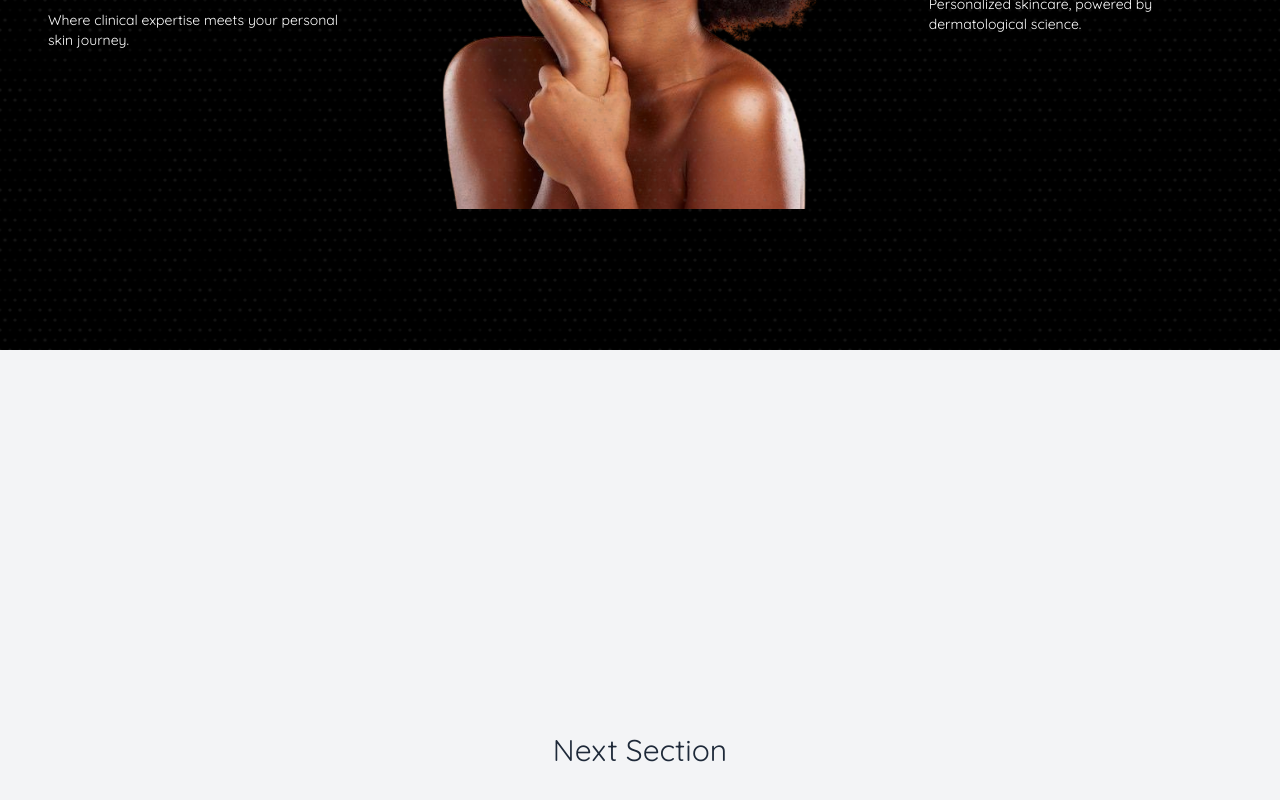
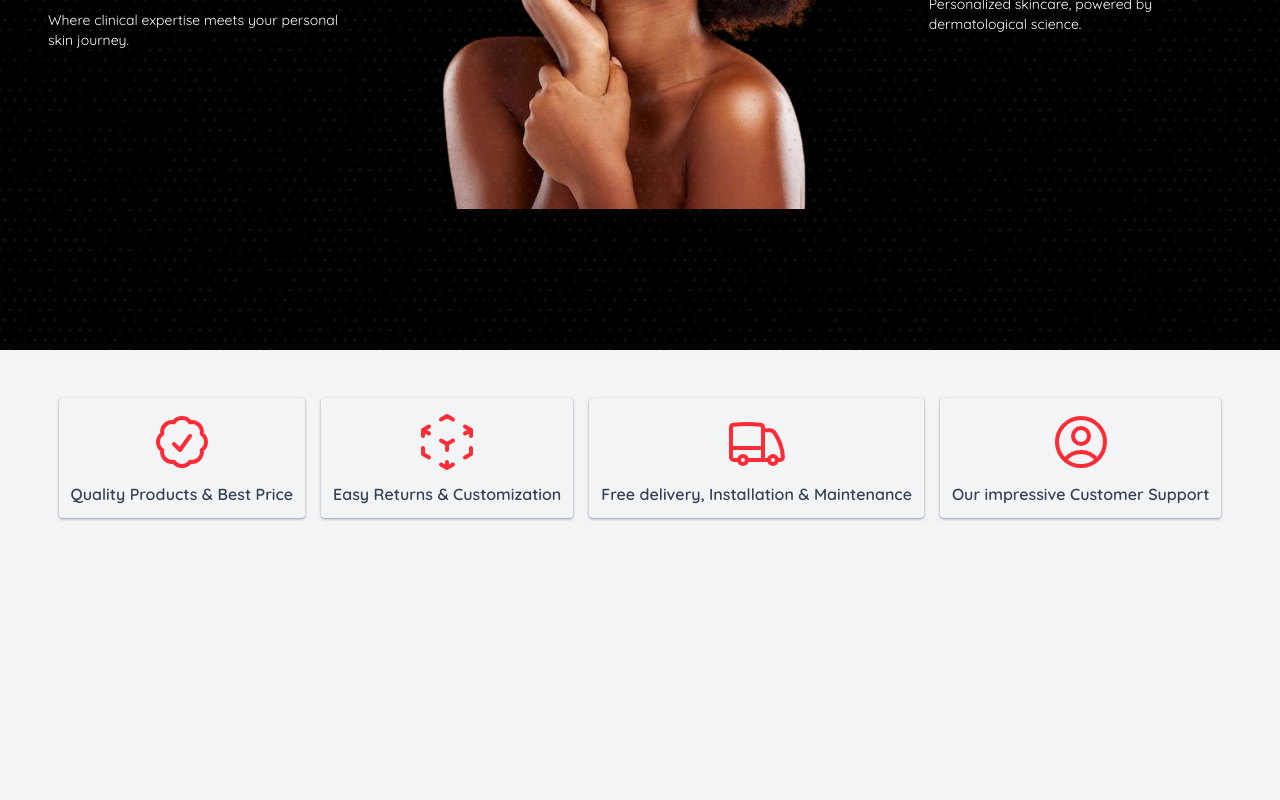
Before and after one commit to sugirangendahayo/dina-derm, a React (Vite) app in the folder frontend/: page / in a window 1280 px wide. Shown: the part 546-1346 px from the top of the page. Built offline with nearby package versions, Linux system fonts and the light colour scheme.

Commit message:
Finished hero section

```diff
--- a/frontend/src/pages/Home.jsx
+++ b/frontend/src/pages/Home.jsx
@@ -7,8 +7,93 @@ const Home = () => {
       <section className="pt-24 bg-black min-h-screen flex items-center justify-center">
         <DottedGlowBackgroundDemoSecond />
       </section>
-      <section className="h-screen bg-gray-100 flex items-center justify-center">
-        <h2 className="text-gray-800 text-3xl">Next Section</h2>
+      <section className="h-screen bg-gray-100 flex items-start  justify-center">
+        <div className="flex flex-row items-center justify-center gap-4 mt-12">
+          <div className="flex flex-col items-center justify-center gap-2  p-3 rounded shadow shadow-gray-400">
+            <span>
+              <svg
+                className="w-16 h-16 text-red-500"
+                data-slot="icon"
+                fill="none"
+                stroke-width="1.5"
+                stroke="currentColor"
+                viewBox="0 0 24 24"
+                xmlns="http://www.w3.org/2000/svg"
+                aria-hidden="true"
+              >
+                <path
+                  stroke-linecap="round"
+                  stroke-linejoin="round"
+                  d="M9 12.75 11.25 15 15 9.75M21 12c0 1.268-.63 2.39-1.593 3.068a3.745 3.745 0 0 1-1.043 3.296 3.745 3.745 0 0 1-3.296 1.043A3.745 3.745 0 0 1 12 21c-1.268 0-2.39-.63-3.068-1.593a3.746 3.746 0 0 1-3.296-1.043 3.745 3.745 0 0 1-1.043-3.296A3.745 3.745 0 0 1 3 12c0-1.268.63-2.39 1.593-3.068a3.745 3.745 0 0 1 1.043-3.296 3.746 3.746 0 0 1 3.296-1.043A3.746 3.746 0 0 1 12 3c1.268 0 2.39.63 3.068 1.593a3.746 3.746 0 0 1 3.296 1.043 3.746 3.746 0 0 1 1.043 3.296A3.745 3.745 0 0 1 21 12Z"
+                ></path>
+              </svg>
+            </span>
+            <p className="font-semibold text-gray-700">Quality Products & Best Price</p>
+          </div>
+          <div className="flex flex-col items-center justify-center gap-2  p-3 rounded shadow shadow-gray-400">
+            <span>
+              <svg
+                className="w-16 h-16 text-red-500"
+                data-slot="icon"
+                fill="none"
+                stroke-width="1.5"
+                stroke="currentColor"
+                viewBox="0 0 24 24"
+                xmlns="http://www.w3.org/2000/svg"
+                aria-hidden="true"
+              >
+                <path
+                  stroke-linecap="round"
+                  stroke-linejoin="round"
+                  d="m21 7.5-2.25-1.313M21 7.5v2.25m0-2.25-2.25 1.313M3 7.5l2.25-1.313M3 7.5l2.25 1.313M3 7.5v2.25m9 3 2.25-1.313M12 12.75l-2.25-1.313M12 12.75V15m0 6.75 2.25-1.313M12 21.75V19.5m0 2.25-2.25-1.313m0-16.875L12 2.25l2.25 1.313M21 14.25v2.25l-2.25 1.313m-13.5 0L3 16.5v-2.25"
+                ></path>
+              </svg>
+            </span>
+            <p className="font-semibold text-gray-700">Easy Returns & Customization</p>
+          </div>
+          <div className="flex flex-col items-center justify-center gap-2  p-3 rounded shadow shadow-gray-400">
+            <span>
+              <svg
+                className="w-16 h-16 text-red-500"
+                data-slot="icon"
+                fill="none"
+                stroke-width="1.5"
+                stroke="currentColor"
+                viewBox="0 0 24 24"
+                xmlns="http://www.w3.org/2000/svg"
+                aria-hidden="true"
+              >
+                <path
+                  stroke-linecap="round"
+                  stroke-linejoin="round"
+                  d="M8.25 18.75a1.5 1.5 0 0 1-3 0m3 0a1.5 1.5 0 0 0-3 0m3 0h6m-9 0H3.375a1.125 1.125 0 0 1-1.125-1.125V14.25m17.25 4.5a1.5 1.5 0 0 1-3 0m3 0a1.5 1.5 0 0 0-3 0m3 0h1.125c.621 0 1.129-.504 1.09-1.124a17.902 17.902 0 0 0-3.213-9.193 2.056 2.056 0 0 0-1.58-.86H14.25M16.5 18.75h-2.25m0-11.177v-.958c0-.568-.422-1.048-.987-1.106a48.554 48.554 0 0 0-10.026 0 1.106 1.106 0 0 0-.987 1.106v7.635m12-6.677v6.677m0 4.5v-4.5m0 0h-12"
+                ></path>
+              </svg>
+            </span>
+            <p className="font-semibold text-gray-700">Free delivery, Installation & Maintenance</p>
+          </div>
+          <div className="flex flex-col items-center justify-center gap-2  p-3 rounded shadow shadow-gray-400">
+            <span>
+              <svg
+                className="w-16 h-16 text-red-500"
+                data-slot="icon"
+                fill="none"
+                stroke-width="1.5"
+                stroke="currentColor"
+                viewBox="0 0 24 24"
+                xmlns="http://www.w3.org/2000/svg"
+                aria-hidden="true"
+              >
+                <path
+                  stroke-linecap="round"
+                  stroke-linejoin="round"
+                  d="M17.982 18.725A7.488 7.488 0 0 0 12 15.75a7.488 7.488 0 0 0-5.982 2.975m11.963 0a9 9 0 1 0-11.963 0m11.963 0A8.966 8.966 0 0 1 12 21a8.966 8.966 0 0 1-5.982-2.275M15 9.75a3 3 0 1 1-6 0 3 3 0 0 1 6 0Z"
+                ></path>
+              </svg>
+            </span>
+            <p className="font-semibold text-gray-700">Our impressive Customer Support</p>
+          </div>
+        </div>
       </section>
     </>
   );
```
